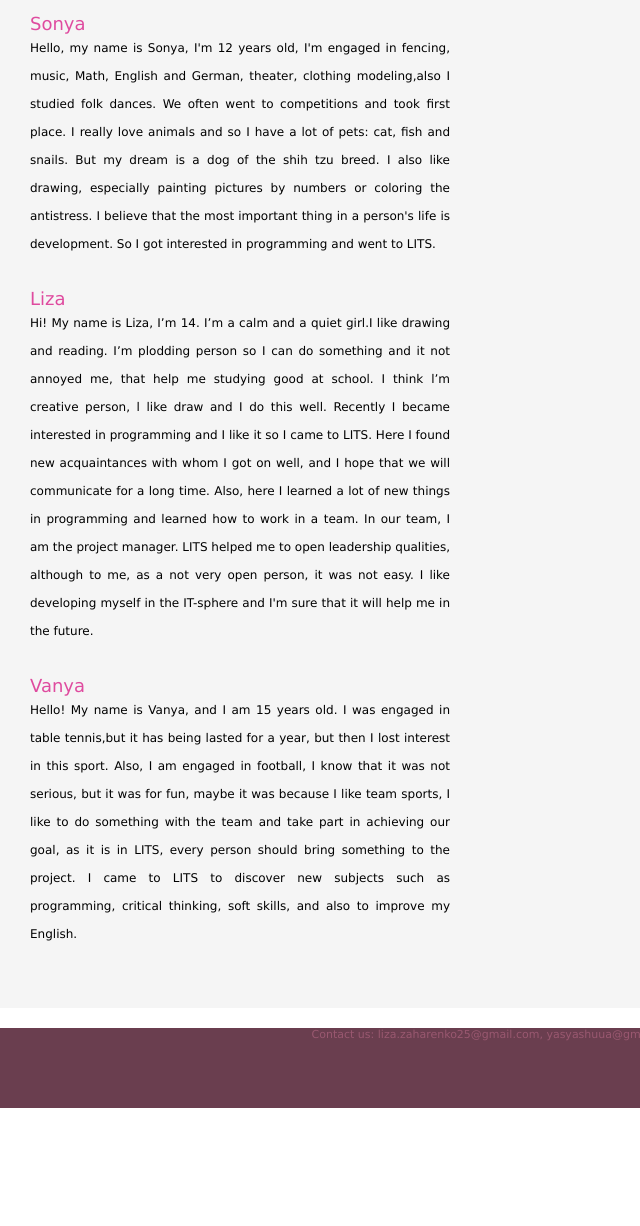
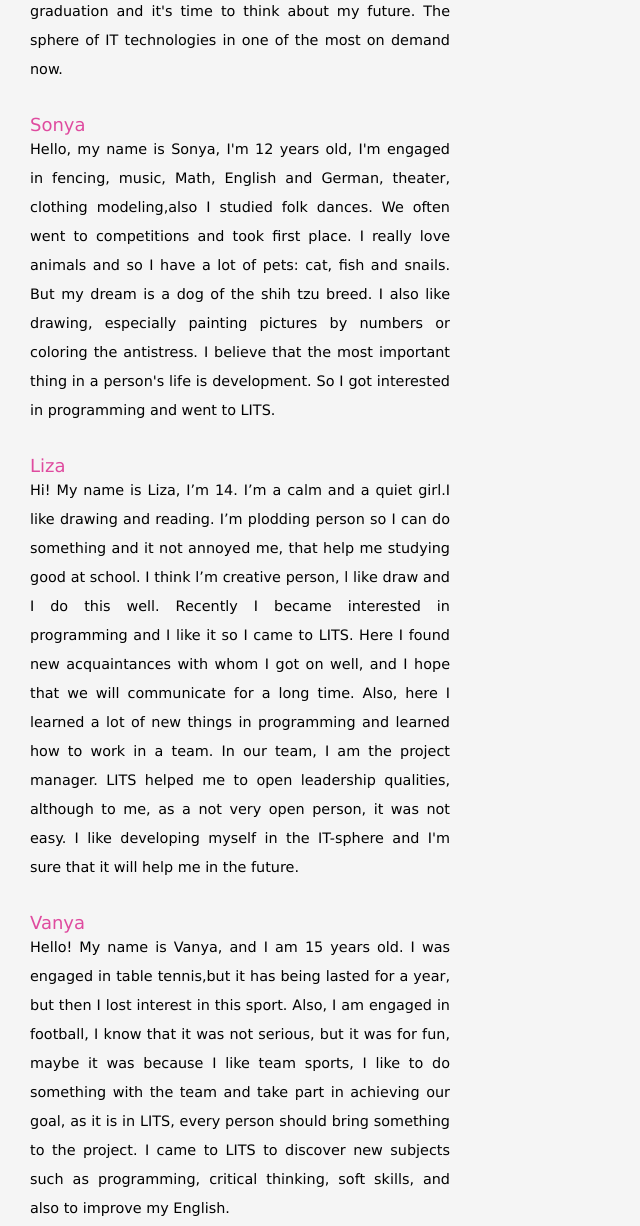
Before and after one commit to itmykolaiv/italian_receipts, a plain HTML site: page about.html in a window 1280 px wide. Shown: the part 640-1866 px from the top of the page, without its empty margins (0-640 px from the left). Before the commit the page ends 1748 px from the top, so only its background shows below. Drawn offline with Linux system fonts and the light colour scheme.

Commit message:
about.html

```diff
--- a/about.html
+++ b/about.html
@@ -34,7 +34,7 @@
     <div class="aside">
       <h1>About our team</h1>
       <span>Yasya</span>
-      <p>Hello again, my name is Yasya, I'm 15 years old and I'm a creative person.
+      <p><font face ="verdana"><big>Hello again, my name is Yasya, I'm 15 years old and I'm a creative person.
           A little more than two years I'm fond of photography.
           I like to watch nature and people. For people especially!
           So most of my work is portraits.Since my childhood I love to sing.
@@ -46,18 +46,18 @@
            But unfortunately our dance team broke up and i started looking for a new hobby.
            I chose LITS because i had only a little more than a year left before graduation and it's time to think about my future.
            The sphere of IT technologies in one of the most on demand now.
-          </p>
+          </font></big></p>
       <span>Sonya</span>
-      <p>Hello, my name is Sonya, I'm 12 years old, I'm engaged in fencing, music, Math, English and German, theater, clothing modeling,also I studied folk dances.
+      <p><font face ="verdana"><big>Hello, my name is Sonya, I'm 12 years old, I'm engaged in fencing, music, Math, English and German, theater, clothing modeling,also I studied folk dances.
          We often went to competitions and took first place.
          I really love animals and so I have a lot of pets: cat, fish and snails.
          But my dream is a dog of the shih tzu breed.
          I also like drawing, especially painting pictures by numbers or coloring the antistress.
          I believe that the most important thing in a person's life is development.
          So I got interested in programming and went to LITS.
-          </p>
+          </big> </font></p>
       <span>Liza</span>
-      <p>Hi! My name is Liza, I’m 14. I’m a calm and a quiet girl.I like drawing and reading.
+      <p><big><font face ="verdana">Hi! My name is Liza, I’m 14. I’m a calm and a quiet girl.I like drawing and reading.
         I’m plodding person so I can do something and it not annoyed me, that help me studying good at school.
          I think l’m creative person, l like draw and I do this well.
          Recently I became interested in programming and I like it so I came to LITS.
@@ -66,9 +66,9 @@
          In our team, I am the project manager.
          LITS helped me to open leadership qualities, although to me, as a not very open person, it was not easy.
          I like developing myself in the IT-sphere and I'm sure that it will help me in the future.
-        </p>
+        </font></big></p>
       <span>Vanya</span>
-      <p>Hello! My name is Vanya, and I am 15 years old.
+      <p><big><font face ="verdana">Hello! My name is Vanya, and I am 15 years old.
         I was engaged in table tennis,but it has being lasted for a year, but then I lost interest in this sport.
          Also, I am engaged in football, I know that it was not serious,
          but it was for fun, maybe it was because I like team sports,
@@ -76,7 +76,7 @@
          every person should bring something to the project.
          I came to LITS to discover new subjects such as programming, critical thinking,
           soft skills, and also to improve my English.
-         </p>
+         </font></big></p>
     </div>
   </div>
 </div>
```
